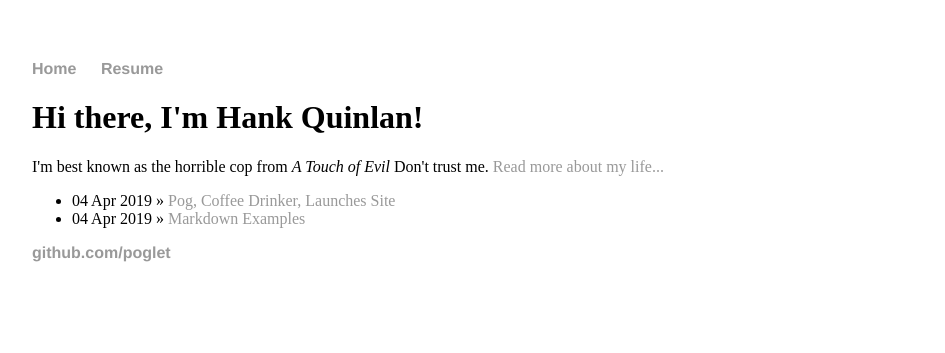
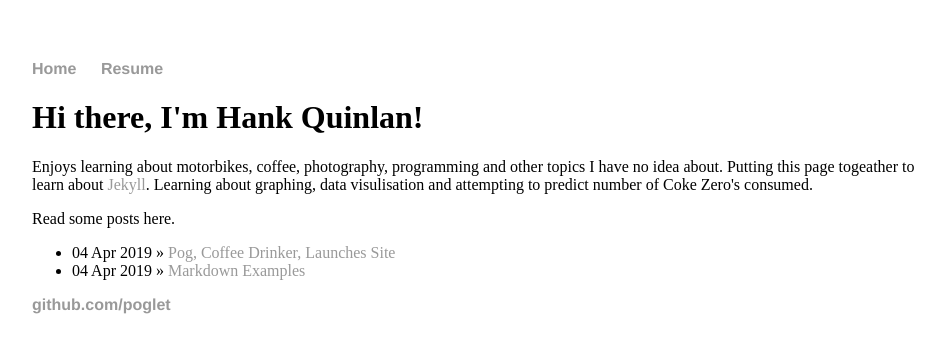
Before and after one commit to poglet/poglet.github.io, a Jekyll site: the page built from index.html, in a window 1280 px wide. Shown: the top 353 px of the page, without its empty margins (160-1105 px from the left). Built offline with Jekyll 4.4.1, drawn with Linux system fonts in a browser that asks for light colours.

Commit message:
Update index.html

```diff
--- a/index.html
+++ b/index.html
@@ -1,11 +1,18 @@
 ---
 layout: default
-title: Pogs personal site
+title: poglet.github.io
 ---
 
 <div class="blurb">
    <h1>Hi there, I'm Hank Quinlan!</h1>
-   <p>I'm best known as the horrible cop from <em>A Touch of Evil</em> Don't trust me. <a href="/about">Read more about my life...</a></p>
+   <p>Enjoys learning about motorbikes, coffee, photography, programming and other topics I have no idea about.
+      Putting this page togeather to learn about <a href="https://jekyllrb.com/">Jekyll</a>.  Learning about graphing,
+      data visulisation and attempting to predict number of Coke Zero's consumed.
+   </p>
+
+   <p>
+      Read some posts here.
+   </p>
 </div> <!-- /.blurb -->
 
 <ul class="posts">
```
